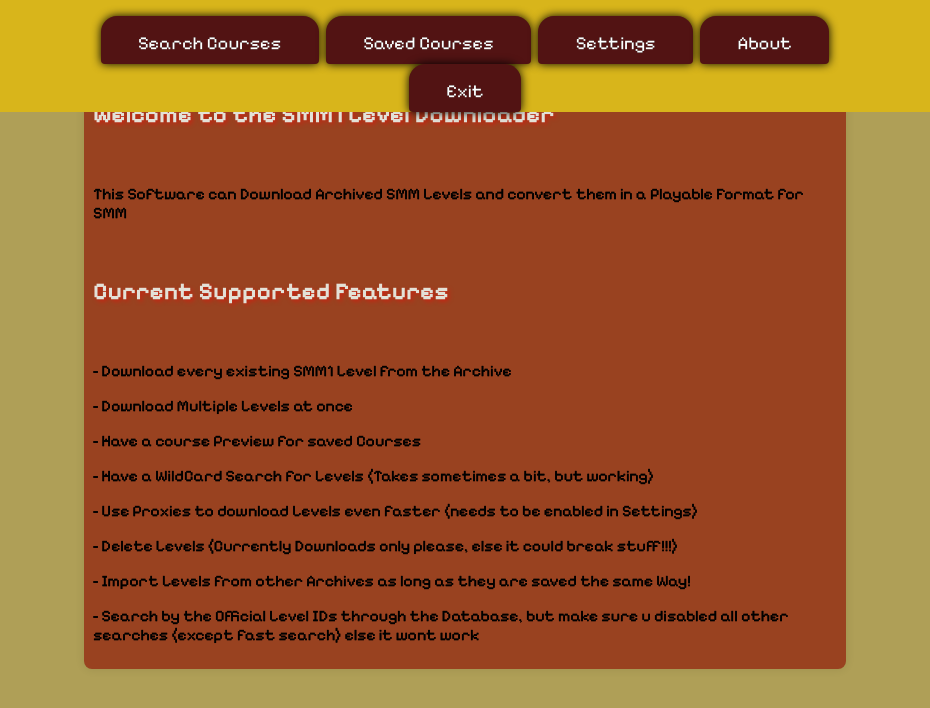
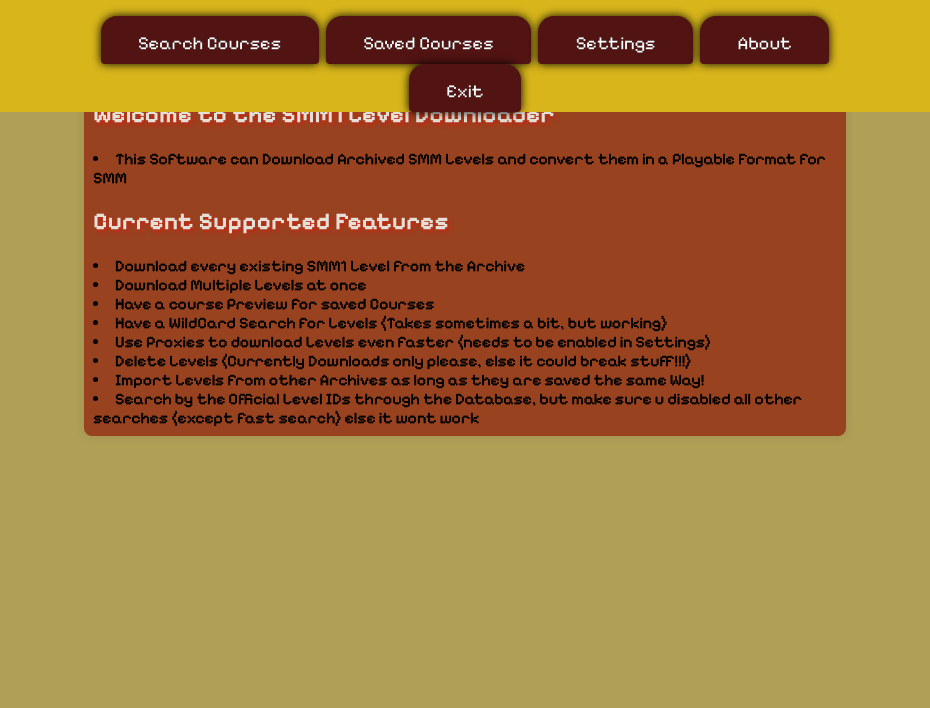
Before and after one commit to HerobrineTV/SMM1-Level-Downloader, an Electron app: page pages/index.html in a window 930 px wide. Drawn offline with nearby package versions, Linux system fonts and the light colour scheme; no server answers; a web font is replaced by a local one.

Commit message:
Changed the text in index html from p to li

```diff
--- a/pages/index.html
+++ b/pages/index.html
@@ -35,19 +35,16 @@
         </div>
         <div id="main-content">
             <h2>Welcome to the SMM1 Level Downloader</h2>
-            <br>
-            <p>This Software can Download Archived SMM Levels and convert them in a Playable Format for SMM</p>
-            <br>
+            <li>This Software can Download Archived SMM Levels and convert them in a Playable Format for SMM</li>
             <h2>Current Supported Features</h2>
-            <br>
-            <p>- Download every existing SMM1 Level from the Archive</p>
-            <p>- Download Multiple Levels at once</p>
-            <p>- Have a course Preview for saved Courses</p>
-            <p>- Have a WildCard Search for Levels (Takes sometimes a bit, but working)</p>
-            <p>- Use Proxies to download Levels even faster (needs to be enabled in Settings)</p>
-            <p>- Delete Levels (Currently Downloads only please, else it could break stuff!!!)</p>
-            <p>- Import Levels from other Archives as long as they are saved the same Way!</p>
-            <p>- Search by the Official Level IDs through the Database, but make sure u disabled all other searches (except fast search) else it wont work</p>
+            <li>Download every existing SMM1 Level from the Archive</li>
+            <li>Download Multiple Levels at once</li>
+            <li>Have a course Preview for saved Courses</li>
+            <li>Have a WildCard Search for Levels (Takes sometimes a bit, but working)</li>
+            <li>Use Proxies to download Levels even faster (needs to be enabled in Settings)</li>
+            <li>Delete Levels (Currently Downloads only please, else it could break stuff!!!)</li>
+            <li>Import Levels from other Archives as long as they are saved the same Way!</li>
+            <li>Search by the Official Level IDs through the Database, but make sure u disabled all other searches (except fast search) else it wont work</li>
         </div>
         <script src="https://cdnjs.cloudflare.com/ajax/libs/crypto-js/4.1.1/crypto-js.min.js"></script>
         <script src="../node_modules/smm-course-viewer/lib/CourseObject.js"></script>
```
